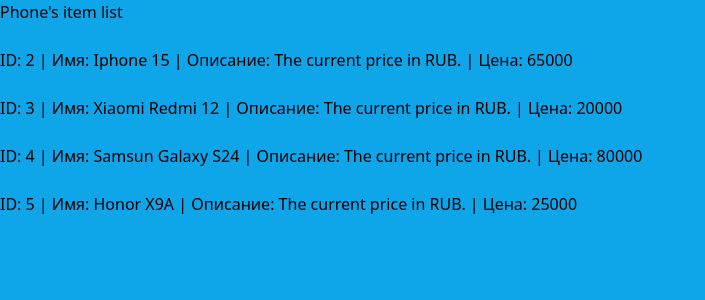
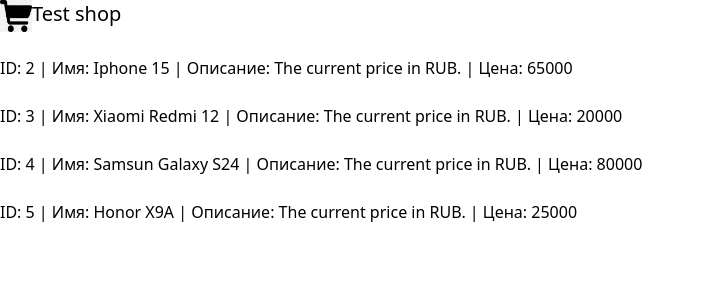
Before and after one commit to GenFPS/Django_project, a Django app: page /myapp/items/ in a window 1280 px wide. Shown: the top 300 px of the page, without its empty margins (0-705 px from the left). Run offline with Django 5.2, Linux system fonts and the light colour scheme; data comes from the database, SQL or seed files in the repository.

Commit message:
Использование свойств Tailwind в index.html и подключение картинки logo_shop.png

```diff
--- a/testSite/myapp/static/myapp/styles.css
+++ b/testSite/myapp/static/myapp/styles.css
@@ -548,7 +548,24 @@
   position: static;
 }
 
+.flex {
+  display: flex;
+}
+
+.h-8 {
+  height: 2rem;
+}
+
+.w-8 {
+  width: 2rem;
+}
+
 .bg-sky-500 {
   --tw-bg-opacity: 1;
   background-color: rgb(14 165 233 / var(--tw-bg-opacity));
 }
+
+.text-xl {
+  font-size: 1.25rem;
+  line-height: 1.75rem;
+}
--- a/testSite/myapp/templates/myapp/index.html
+++ b/testSite/myapp/templates/myapp/index.html
@@ -6,8 +6,19 @@
     <title>Phone's items</title>
     <link rel="stylesheet" href="{% static 'myapp/styles.css' %}">
 </head>
-<body class="bg-sky-500">
-    <h1>Phone's item list</h1>
+<body>
+    <nav>
+        <div>
+            <div>
+                <div>
+                    <div class="flex">
+                        <img class="h-8 w-8" src="{% static 'myapp/images/logo_shop.png' %}" alt="shop-logo">
+                        <span class="text-xl">Test shop</span>
+                    </div>
+                </div>
+            </div>
+        </div>
+    </nav>
     <h4>
         <!-- <a href="/items/{{item.id}}/">-->
         {% for item in items %}
```
Also changed, not shown: testSite/myapp/static/myapp/images/logo_shop.png (added).
